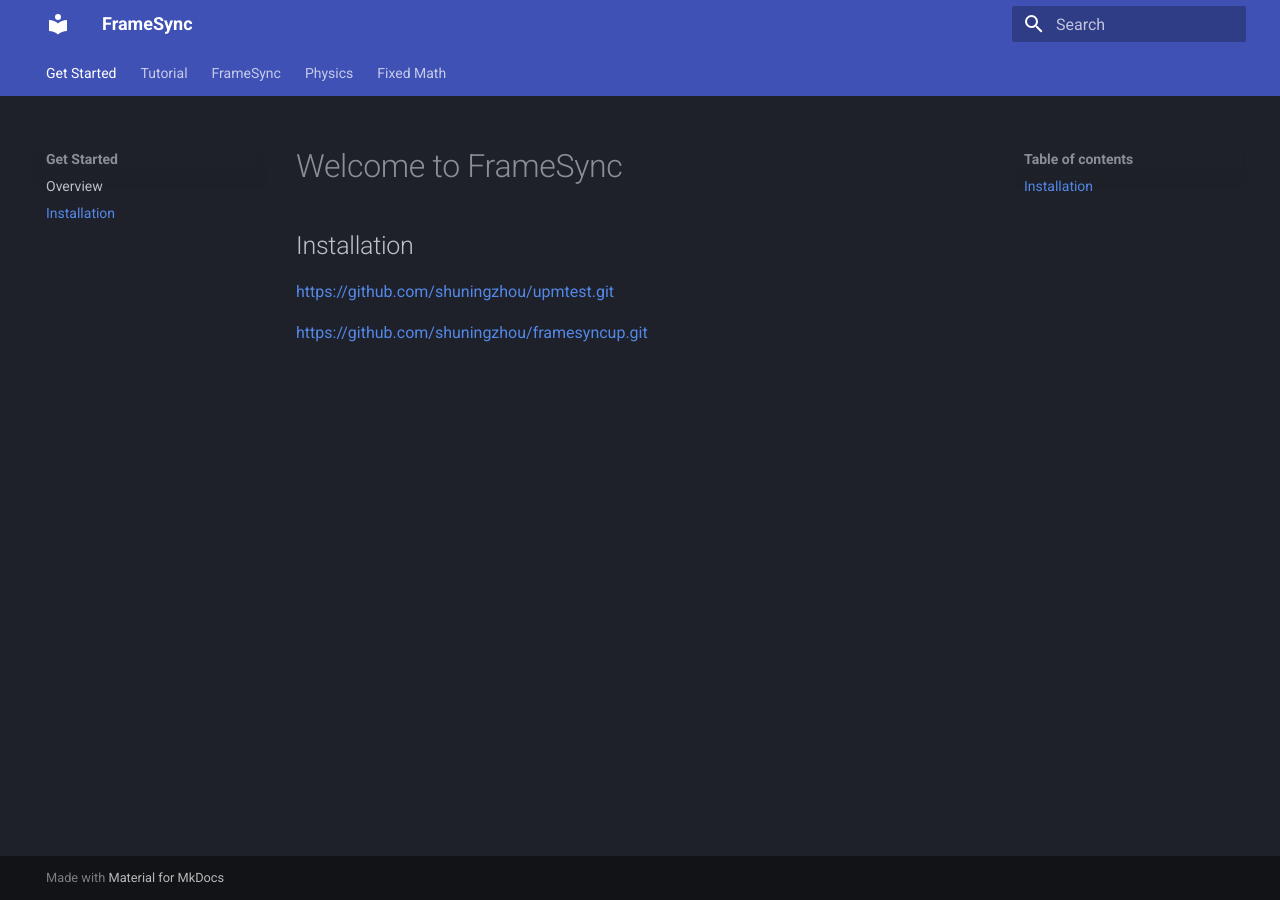
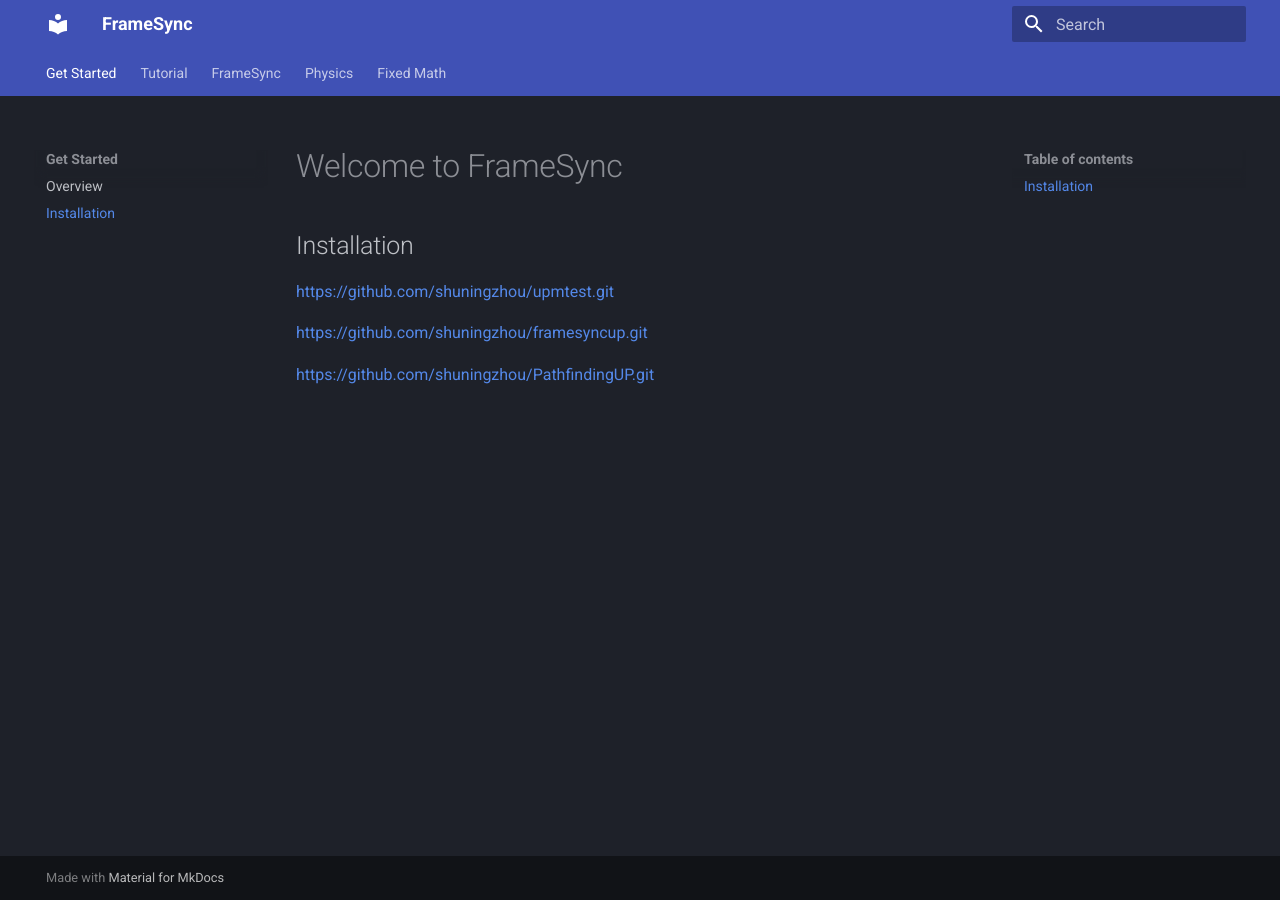
Before and after one commit to waynesohot/testdocs, an MkDocs documentation site: the page built from docs/home/installation.md, in a window 1280 px wide. Built offline with MkDocs 1.6.1 and Material for MkDocs 9.7.7, drawn with Linux system fonts in a browser that asks for light colours; some of the changed lines change nothing that is shown.

Commit message:
add pathfinding

```diff
--- a/docs/home/installation.md
+++ b/docs/home/installation.md
@@ -5,3 +5,5 @@
 https://github.com/shuningzhou/upmtest.git
 
 https://github.com/shuningzhou/framesyncup.git
+
+https://github.com/shuningzhou/PathfindingUP.git
```
